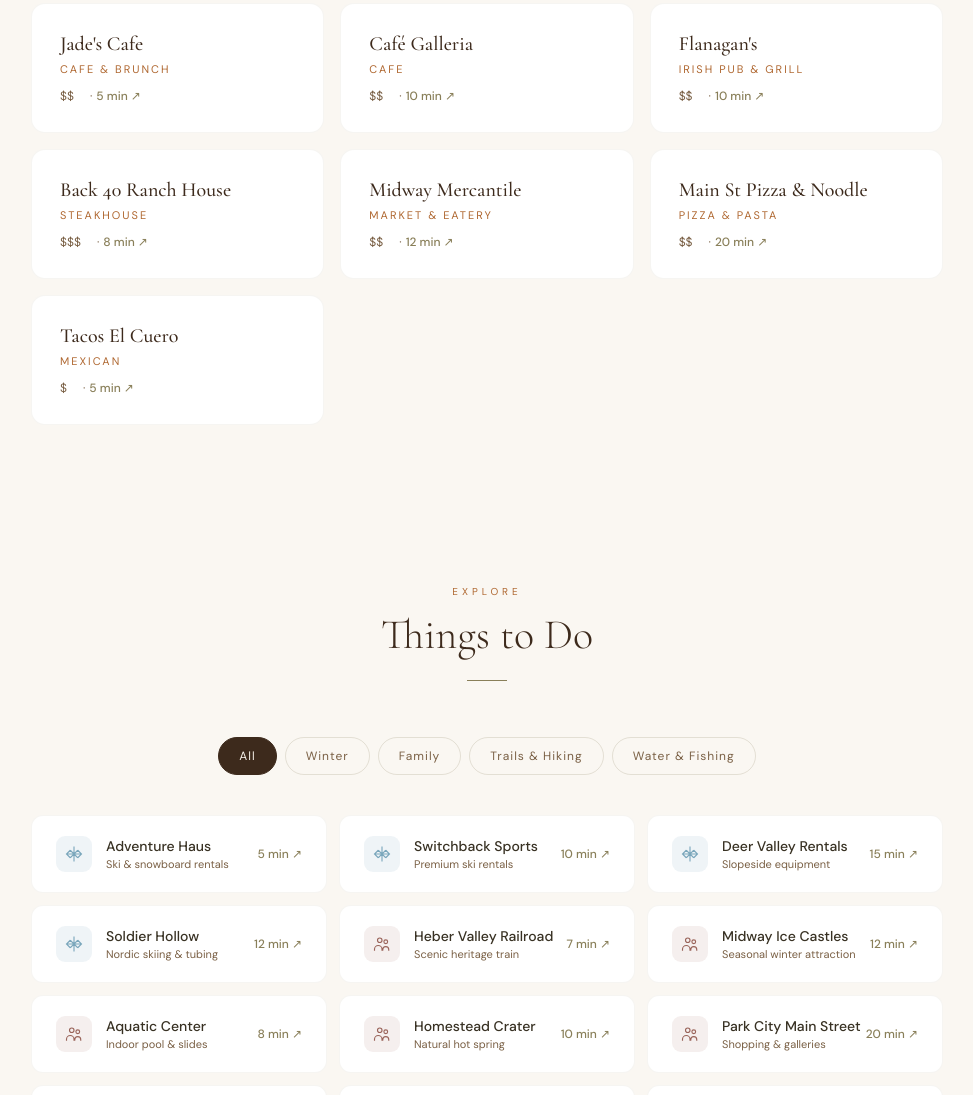
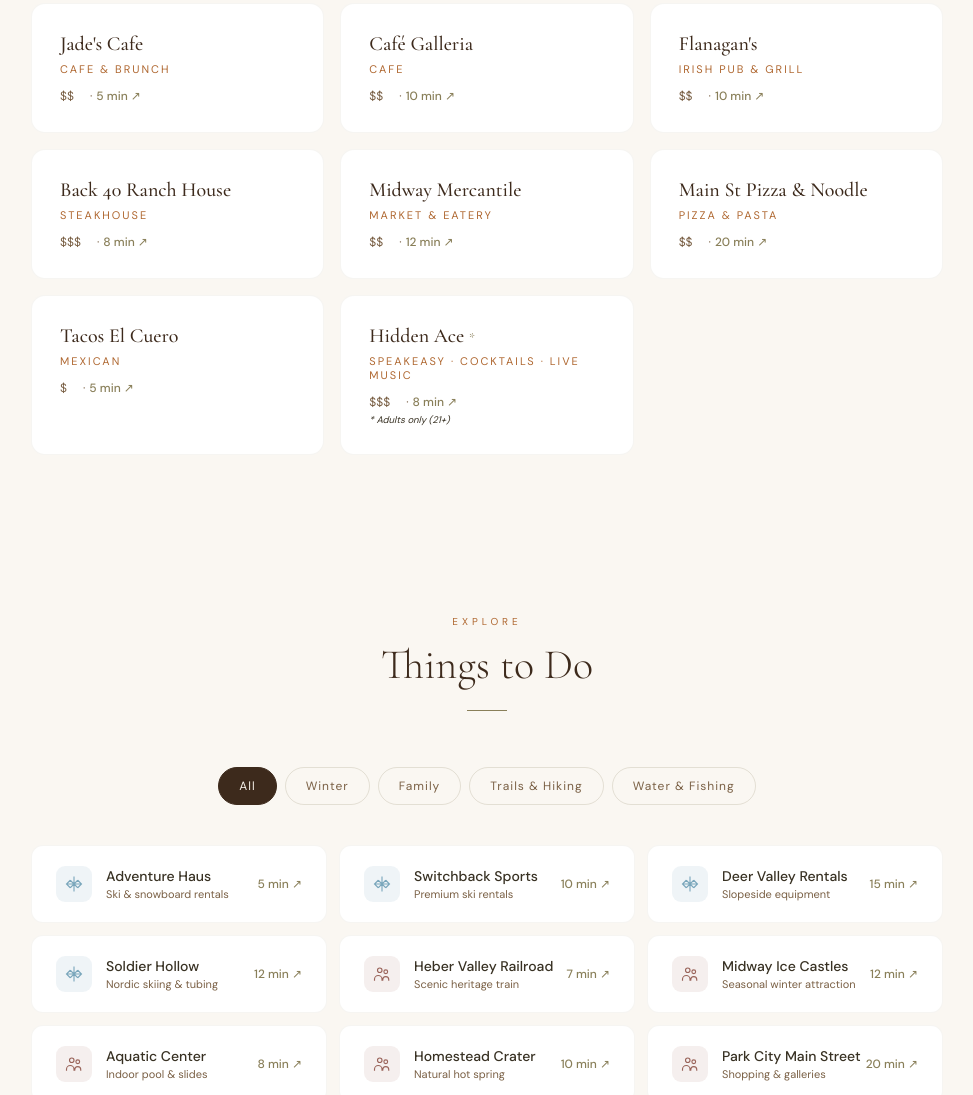
Before and after one commit to BDPHenri/deer-valley-guide, a plain HTML site: page index.html in a window 1280 px wide. Shown: the part 2427-3522 px from the top of the page, without its empty margins (153-1126 px from the left). Drawn offline with nearby package versions, Linux system fonts and the light colour scheme.

Commit message:
Add Hidden Ace (adults only speakeasy) to Local Dining

```diff
--- a/index.html
+++ b/index.html
@@ -1142,6 +1142,12 @@
       <div class="dining-type">Mexican</div>
       <div class="dining-meta"><span>$</span><span>· <a href="https://maps.google.com/?q=Tacos+El+Cuero+Heber+City+UT" target="_blank" class="maps-link">5 min ↗</a></span></div>
     </div>
+    <div class="dining-card fade-in">
+      <div class="dining-name">Hidden Ace <span style="font-size:.65em;color:var(--gold);font-weight:400">*</span></div>
+      <div class="dining-type">Speakeasy · Cocktails · Live Music</div>
+      <div class="dining-meta"><span>$$$</span><span>· <a href="https://maps.google.com/?q=Grand+Hyatt+Deer+Valley+Heber+City+UT" target="_blank" class="maps-link">8 min ↗</a></span></div>
+      <div style="font-size:.6rem;color:var(--lt);font-style:italic;margin-top:.2rem">* Adults only (21+)</div>
+    </div>
 
   </div>
 </section>
```
